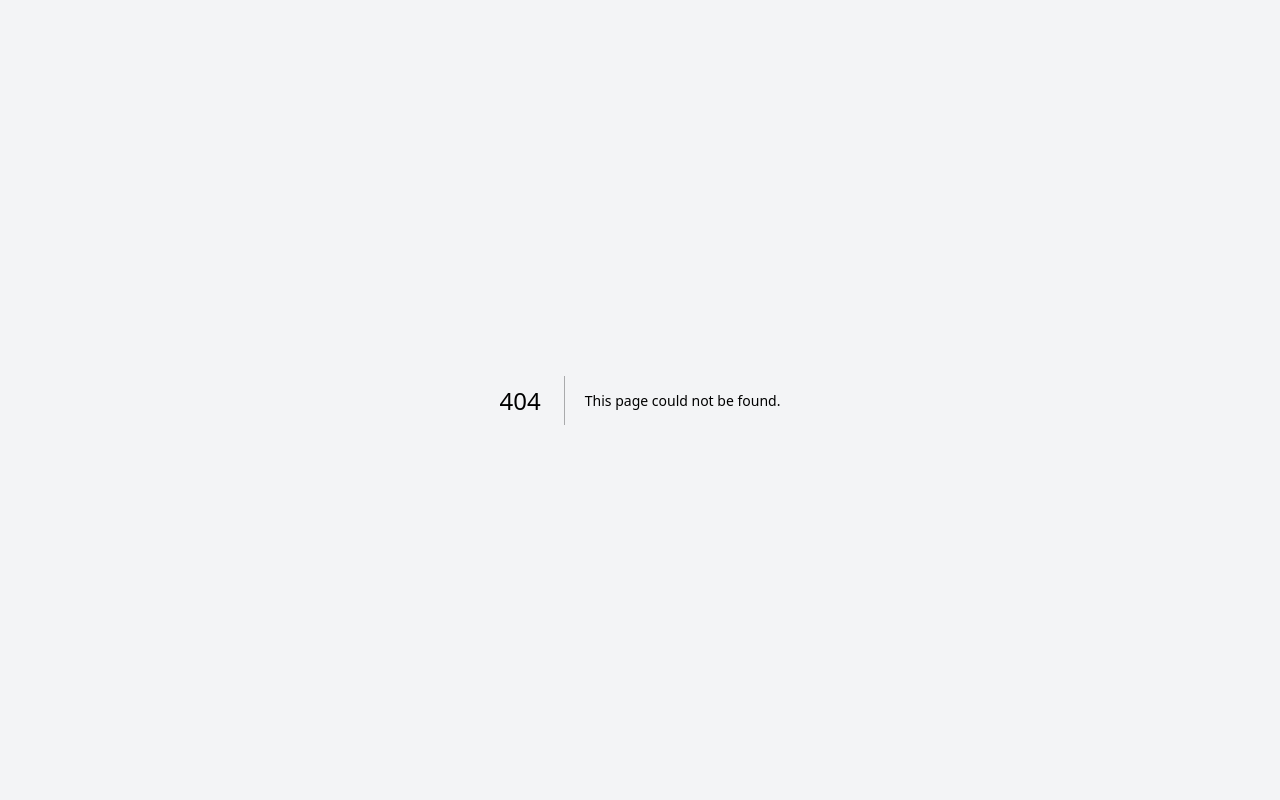
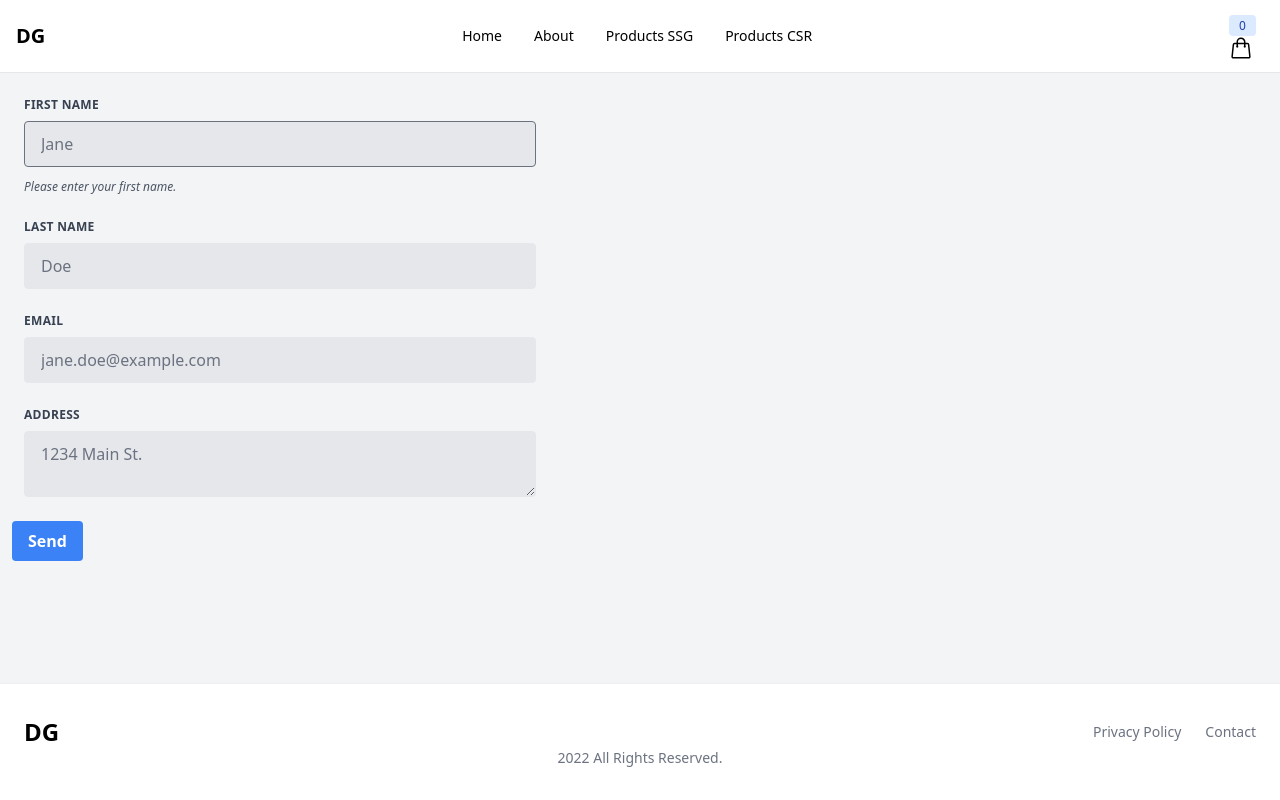
Before and after one commit to dapiogo/ecommerce-project, a Next.js app: page /checkout in a window 1280 px wide. Before the commit this address had no page. Built offline with nearby package versions, Linux system fonts and the light colour scheme.

Commit message:
feat: add simple form

```diff
--- /dev/null
+++ b/components/CheckoutForm/index.tsx
@@ -0,0 +1,94 @@
+import { FormEventHandler } from 'react';
+
+// interface CheckoutFormData {
+//   firstName: string;
+//   lastName: string;
+//   emailAddress: string;
+//   address: string;
+// }
+
+export const CheckoutForm = () => {
+  const handleSubmit: FormEventHandler<HTMLFormElement> = (event) => {
+    event.preventDefault();
+    console.log(event);
+  };
+  return (
+    <form onSubmit={handleSubmit} className="w-full max-w-lg">
+      <div className="flex flex-wrap -mx-3 mb-6">
+        <div className="w-full px-3">
+          <label
+            className="block uppercase tracking-wide text-gray-700 text-xs font-bold mb-2"
+            htmlFor="grid-first-name">
+            First Name
+          </label>
+          <input
+            className="appearance-none block w-full bg-gray-200 text-gray-700 border rounded py-3 px-4 mb-3 leading-tight focus:outline-none focus:bg-white"
+            id="grid-first-name"
+            type="text"
+            placeholder="Jane"
+            name="firstName"
+          />
+          <p className="text-gray-600 text-xs italic">
+            Please enter your first name.
+          </p>
+        </div>
+      </div>
+      <div className="flex flex-wrap -mx-3 mb-6">
+        <div className="w-full px-3">
+          <label
+            className="block uppercase tracking-wide text-gray-700 text-xs font-bold mb-2"
+            htmlFor="grid-last-name">
+            Last Name
+          </label>
+          <input
+            className="appearance-none block w-full bg-gray-200 text-gray-700 border border-gray-200 rounded py-3 px-4 leading-tight focus:outline-none focus:bg-white focus:border-gray-500"
+            id="grid-last-name"
+            type="text"
+            placeholder="Doe"
+            name="lastName"
+          />
+        </div>
+      </div>
+      <div className="flex flex-wrap -mx-3 mb-6">
+        <div className="w-full px-3">
+          <label
+            className="block uppercase tracking-wide text-gray-700 text-xs font-bold mb-2"
+            htmlFor="grid-email">
+            Email
+          </label>
+          <input
+            className="appearance-none block w-full bg-gray-200 text-gray-700 border border-gray-200 rounded py-3 px-4 leading-tight focus:outline-none focus:bg-white focus:border-gray-500"
+            id="grid-email"
+            type="email"
+            placeholder="jane.doe@example.com"
+            name="emailAddress"
+          />
+        </div>
+      </div>
+      <div className="flex flex-wrap -mx-3 mb-6">
+        <div className="w-full px-3">
+          <label
+            className="block uppercase tracking-wide text-gray-700 text-xs font-bold mb-2"
+            htmlFor="grid-address">
+            Address
+          </label>
+          <textarea
+            className="appearance-none block w-full bg-gray-200 text-gray-700 border border-gray-200 rounded py-3 px-4 leading-tight focus:outline-none focus:bg-white focus:border-gray-500"
+            id="grid-address"
+            placeholder="1234 Main St."
+            name="address"
+          />
+        </div>
+      </div>
+      <div className="flex flex-wrap -mx-3  mt-6">
+        <button
+          className="bg-blue-500 hover:bg-blue-700 text-white font-bold py-2 px-4 rounded focus:outline-none focus:shadow-outline"
+          type="submit">
+          Send
+        </button>
+      </div>
+    </form>
+  );
+};
+
+export default CheckoutForm;
--- /dev/null
+++ b/pages/checkout.tsx
@@ -0,0 +1,12 @@
+import CheckoutForm from 'components/CheckoutForm';
+import Layout from 'components/Layout';
+
+const CheckoutPage = () => {
+  return (
+    <Layout disableBanner>
+      <CheckoutForm />
+    </Layout>
+  );
+};
+
+export default CheckoutPage;
--- a/tailwind.config.js
+++ b/tailwind.config.js
@@ -7,5 +7,5 @@ module.exports = {
   theme: {
     extend: {}
   },
-  plugins: [require('@tailwindcss/typography')]
+  plugins: [require('@tailwindcss/typography'), require('@tailwindcss/forms')]
 };
```
Also changed, not shown: package.json (+9 -1 lines), 1 other file (tests, documents, lock files or other folders).
